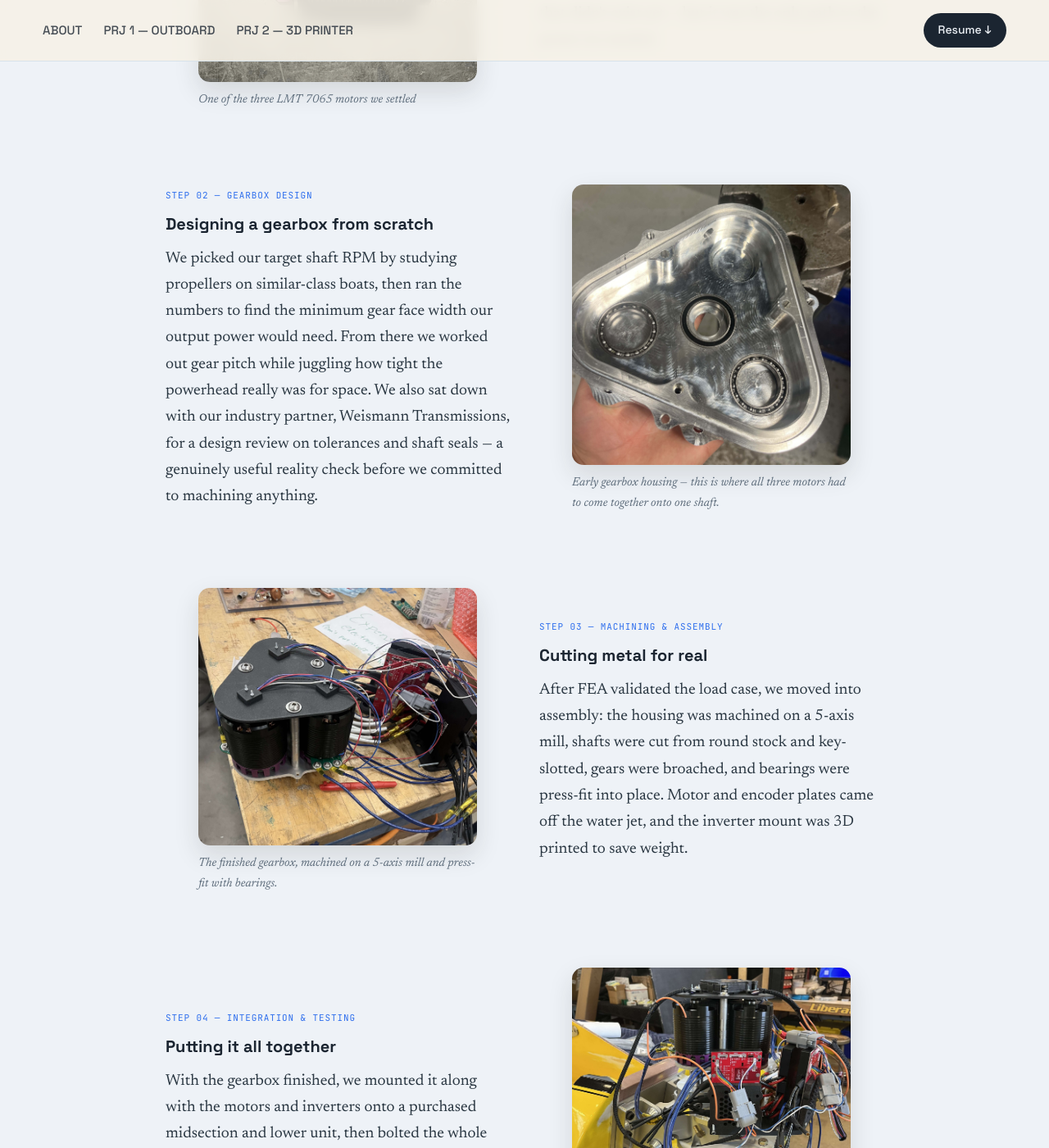
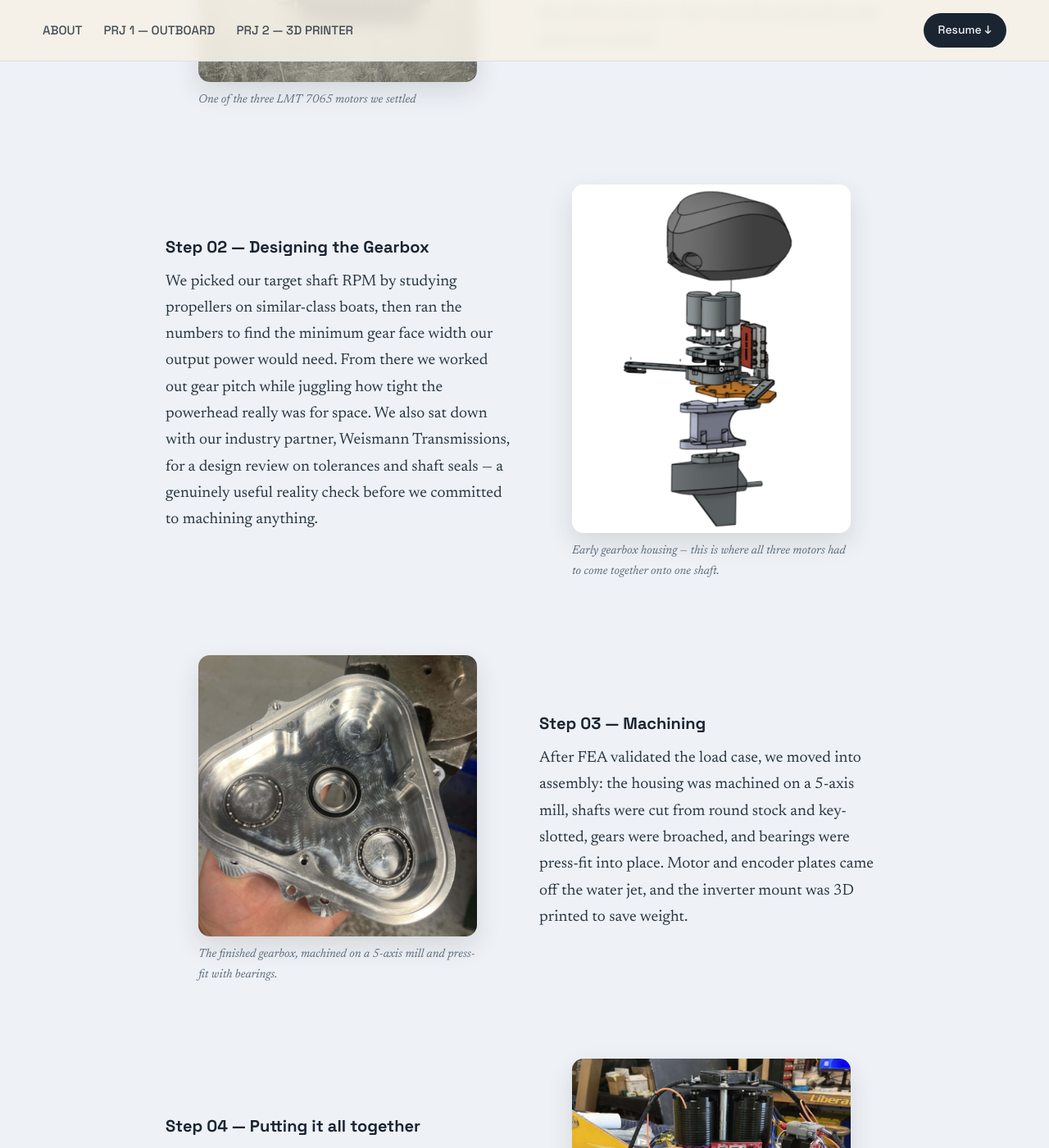
Before and after one commit to zacharysalloum/zacharysalloum.github.io, a Jekyll site: the page built from index.md, in a window 1280 px wide and 1400 px high, scrolled down 3033 px. Shown: the whole window at 82% size. Built offline with Jekyll 4.4.1, drawn with Linux system fonts in a browser that asks for light colours.

Commit message:
Update index.md

```diff
--- a/index.md
+++ b/index.md
@@ -46,7 +46,6 @@ spec_strip:
 </div>
 </div>
 </section>
-
 
 
 <div class="dim-divider">Project 01</div>
@@ -112,24 +111,22 @@ Given the limit of 55.5V, we decided to build a 48V battery. At this voltage, we
 
 <div class="log-step reverse">
   <figure class="log-photo">
-    <img src="/assets/images/gearbox bottom.jpeg" alt="Gearbox housing, bottom view">
+    <img src="/assets/images/outboardExploded.png" alt="Outboard exploded view">
     <figcaption>Early gearbox housing — this is where all three motors had to come together onto one shaft.</figcaption>
   </figure>
   <div class="log-text">
-    <span class="step-tag">Step 02 — Gearbox design</span>
-    <h4>Designing a gearbox from scratch</h4>
+    <h4>Step 02 — Designing the Gearbox</h4>
     <p>We picked our target shaft RPM by studying propellers on similar-class boats, then ran the numbers to find the minimum gear face width our output power would need. From there we worked out gear pitch while juggling how tight the powerhead really was for space. We also sat down with our industry partner, Weismann Transmissions, for a design review on tolerances and shaft seals — a genuinely useful reality check before we committed to machining anything.</p>
   </div>
 </div>
 
 <div class="log-step">
   <figure class="log-photo">
-    <img src="/assets/images/gearbox assembled.jpeg" alt="Fully assembled gearbox">
+    <img src="/assets/images/gearbox bottom.jpeg" alt="Gearbox housing, bottom view">
     <figcaption>The finished gearbox, machined on a 5-axis mill and press-fit with bearings.</figcaption>
   </figure>
   <div class="log-text">
-    <span class="step-tag">Step 03 — Machining &amp; assembly</span>
-    <h4>Cutting metal for real</h4>
+    <h4>Step 03 — Machining</h4>
     <p>After FEA validated the load case, we moved into assembly: the housing was machined on a 5-axis mill, shafts were cut from round stock and key-slotted, gears were broached, and bearings were press-fit into place. Motor and encoder plates came off the water jet, and the inverter mount was 3D printed to save weight.</p>
   </div>
 </div>
@@ -140,8 +137,7 @@ Given the limit of 55.5V, we decided to build a 48V battery. At this voltage, we
     <figcaption>The complete outboard — gearbox, motors, and inverters mounted to the lower unit and bolted to the hull.</figcaption>
   </figure>
   <div class="log-text">
-    <span class="step-tag">Step 04 — Integration &amp; testing</span>
-    <h4>Putting it all together</h4>
+    <h4>Step 04 — Putting it all together</h4>
     <p>With the gearbox finished, we mounted it along with the motors and inverters onto a purchased midsection and lower unit, then bolted the whole assembly to our D-Stock hull. From there we worked with the High Voltage sub-team to validate total output using a load disk — the moment all the earlier math either held up or didn't. It held up.</p>
   </div>
 </div>
@@ -152,7 +148,8 @@ Given the limit of 55.5V, we decided to build a 48V battery. At this voltage, we
 <div class="gallery-strip">
   <img src="/assets/images/outboard2.jpeg" alt="Outboard side detail">
   <img src="/assets/images/outboardCad.png" alt="Outboard CAD model">
-  <img src="/assets/images/outboardExploded.png" alt="Outboard exploded view">
+  <img src="/assets/images/gearbox assembled.jpeg" alt="Fully assembled gearbox">
+
 </div>
 </section>
 
```
